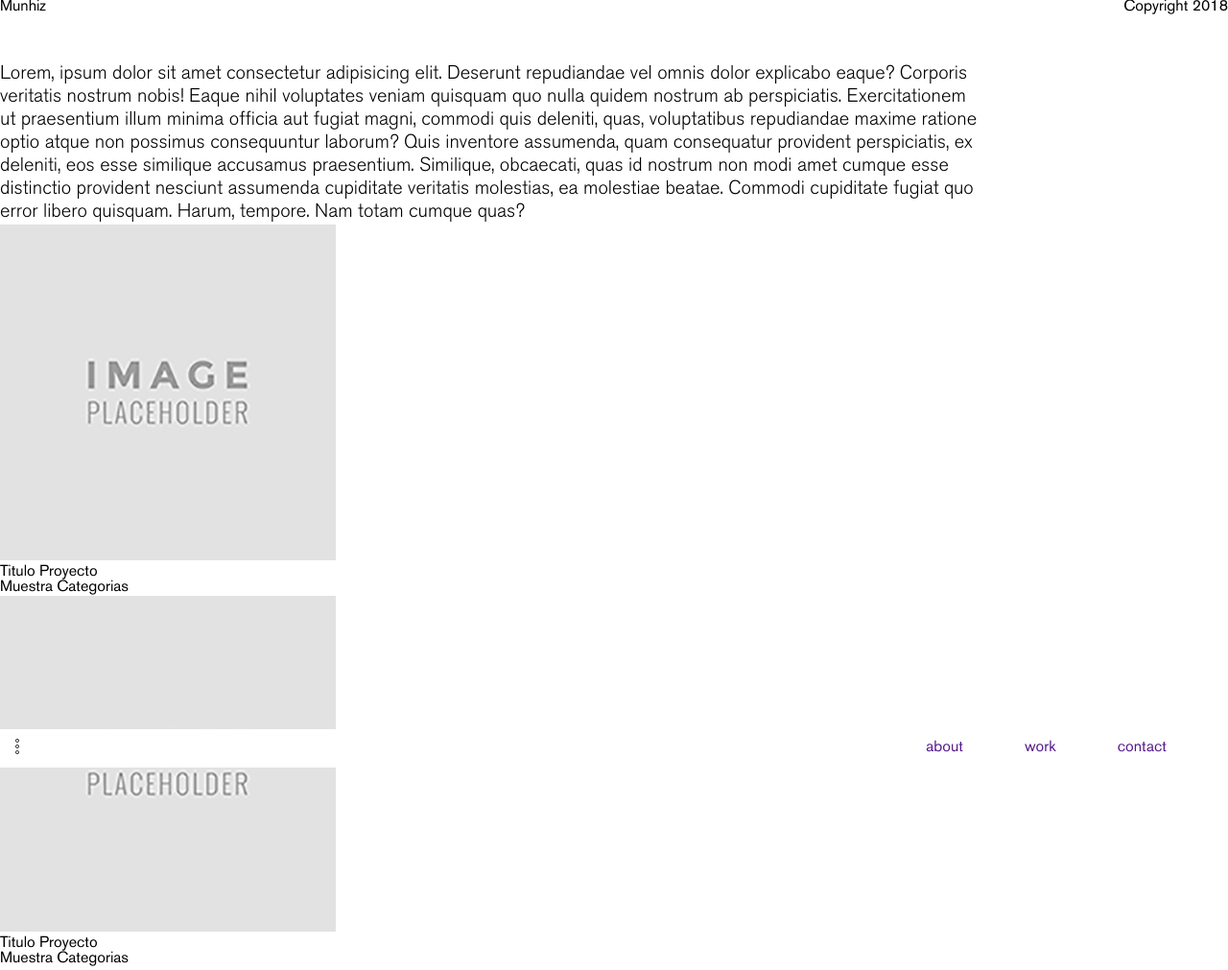
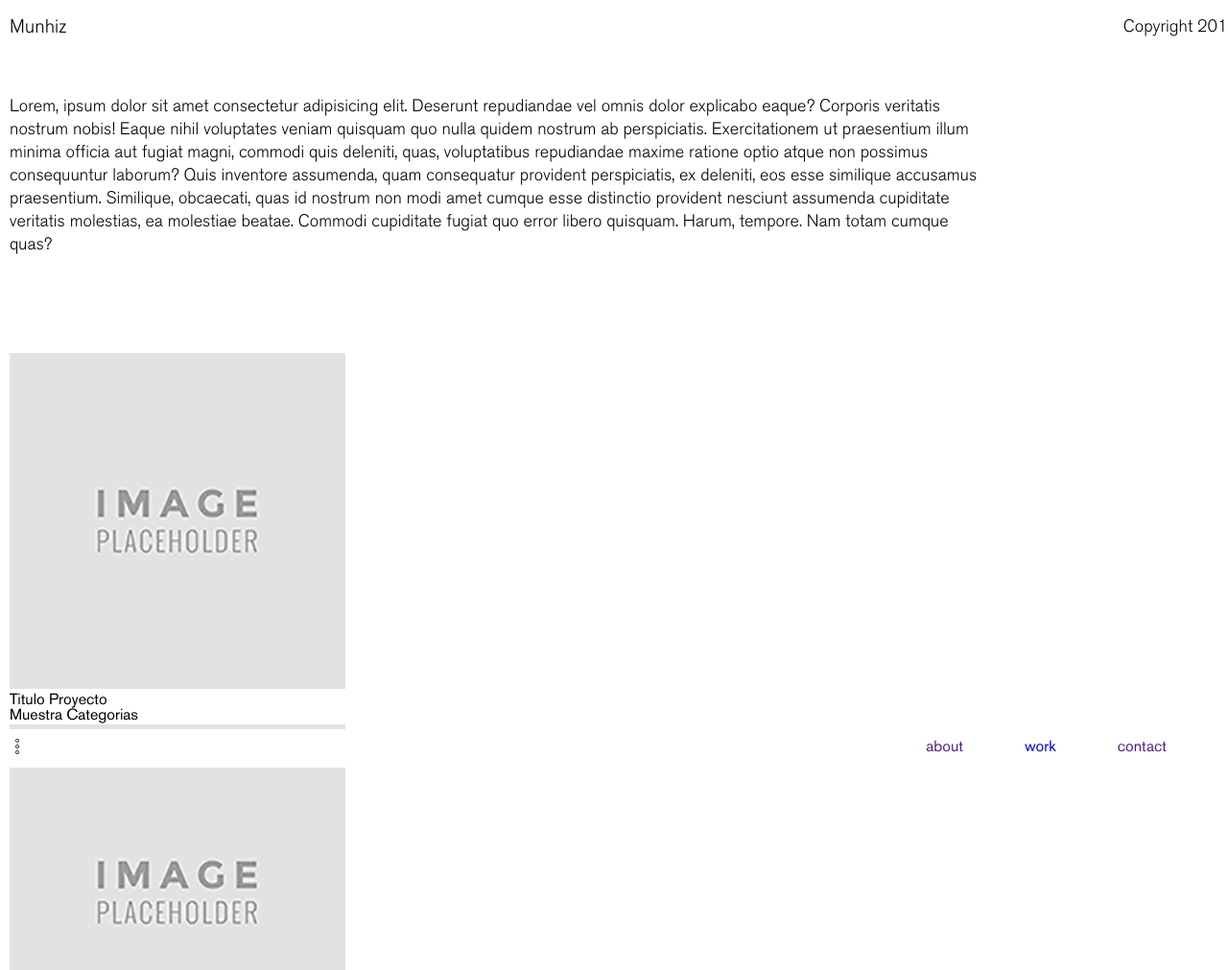
Before and after one commit to munhiz/proyect_web, a plain HTML site: page index.html in a window 1280 px wide. Shown: the top 1011 px of the page at 96% size. Drawn offline with Linux system fonts and the light colour scheme; files whose address does not match are found by name.

Commit message:
desarrollo sass

```diff
--- a/index.html
+++ b/index.html
@@ -9,7 +9,7 @@
     <title>Document</title>
 </head>
 <body>
-    <header>
+    <header id="header">
        <nav class="container-nav">
            <div>
                <h1>Munhiz</h1>
@@ -62,8 +62,8 @@
             </article>
         </section>
         <section class="container-up">
-            <a href="#portfolio"><img src="img/up-arrow.png" alt=""></a>
-            <a href="#portfolio"><p>Top</p></a>
+            <a href="#header"><img src="img/up-arrow.png" alt=""></a>
+            <a href="#header"><p>Top</p></a>
         </section>
         <nav class="menu-mob">
             <div>
@@ -71,7 +71,7 @@
             </div>
             <ul class="menu-2">
                 <li><a href="">about</a></li>
-                <li><a href="">work</a></li>
+                <li><a href="#portfolio">work</a></li>
                 <li><a href="">contact</a></li>
             </ul>
             <article class="copy">
--- a/sass/estilos.scss
+++ b/sass/estilos.scss
@@ -59,12 +59,19 @@ body{
 .intro-text{
     p{
         width: 80%;
-        padding-top: 50px;
-        font-size: 20px;
+        padding: 100px 10px;
+
+        font-size: 18px;
         font-family: Berthold Light;
         line-height: 24px;
     }
 }
+
+#header{
+    padding: 20px 10px;
+    position: fixed;
+    background: white;
+    width:100%;
     .menu-princ{
         li{
             display: inline;
@@ -74,11 +81,24 @@ body{
     .container-nav{
         display:  flex;
         justify-content: space-between;
-    padding:10px,20px;
         ul{
             display:none;
         }
+        h1{
+            font-size: 20px;
+            font-family: Berthold Light;
         }
+
+        p{
+            padding: 18px, 10px;
+            font-size: 18px;
+            font-family: Berthold Light;
+
+        }
+
+    }
+}
+
 
 .menu-mob{
    display: flex;
@@ -117,6 +137,9 @@ body{
    }
 
 }
+#portfolio{
+    padding-left: 10px;
+}
 .container-contact{
     margin-bottom: 40px;
     width: 60%;
```
Also changed, not shown: stylesheet/estilos.css, 1 other file. Lines whose indentation alone changed are shown as unchanged.
